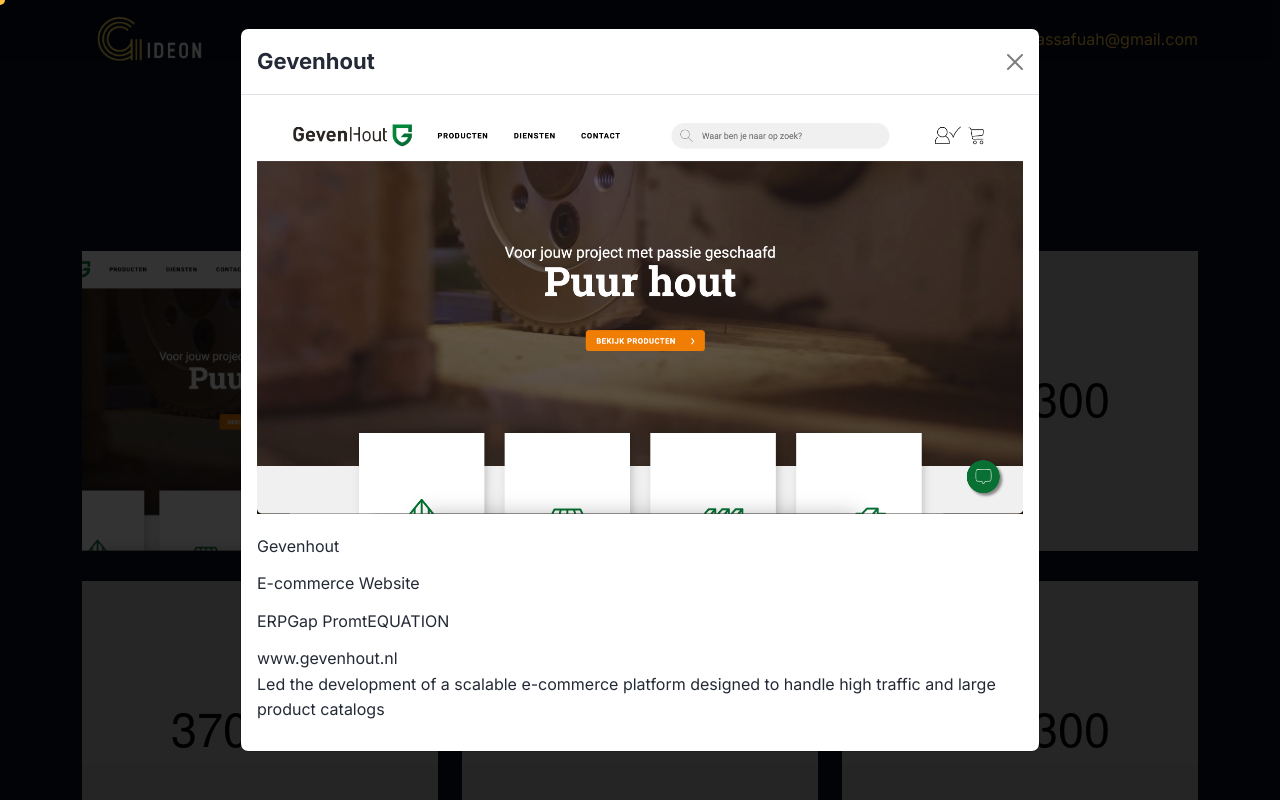
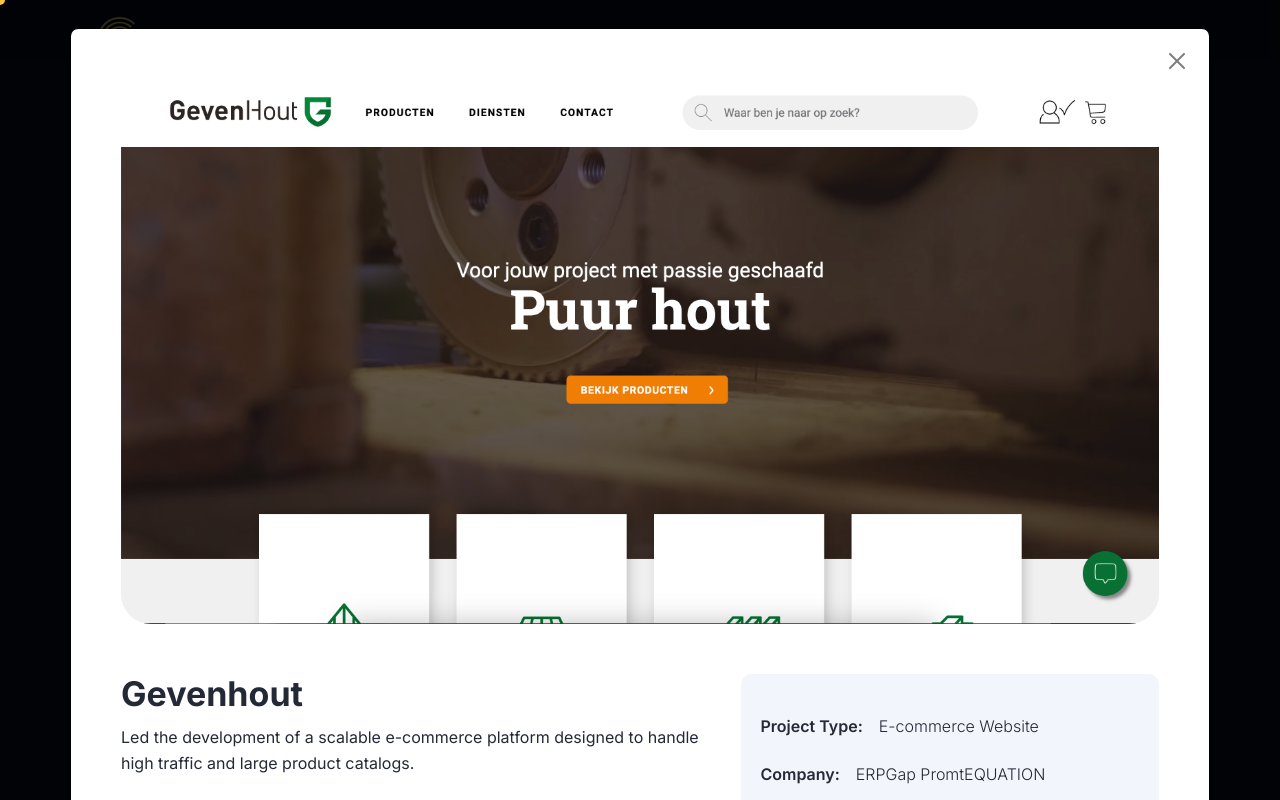
Before and after one commit to Khemy543/portfolio, a React (Vite) app: page / in a window 1280 px wide. Both pictures are taken after a click on the element 260 px from the left and 4530 px from the top of the page. Shown: the part 4130-4930 px from the top of the page. Built offline with nearby package versions, Linux system fonts and the light colour scheme; some icons are missing.

Commit message:
[IMP] add gevenhout description

```diff
--- a/src/Data.json
+++ b/src/Data.json
@@ -17,7 +17,7 @@
       "imgAuthor": "/img/gideon.jpg",
       "bgImgLink": "/images/background/hero-bg-1.jpg",
       "title": "Hi, I am <span>Gideon Assafuah</span>",
-      "text": "I specialize in full-stack development, machine learning, and artificial intelligence. With extensive experience in software engineering and a proven track record of optimizing performance and enhancing user engagement, I'm passionate about leveraging his technical skills to drive innovation in dynamic environments."
+      "text": "I specialize in full-stack development, machine learning, and artificial intelligence. With over <b>5</b> years of experience in software engineering and a proven track record of optimizing performance and enhancing user engagement, I'm passionate about leveraging my technical skills to drive innovation in dynamic environments"
     },
     "homeFourHero": {
       "imgAuthor": "/img/gideon.jpg",
@@ -168,9 +168,10 @@
         "subTitle": "E-commerce Website",
         "company": "ERPGap PromtEQUATION",
         "role": "Software Engineer",
-        "overview": "Led the development of a scalable e-commerce platform designed to handle high traffic and large product catalogs",
+        "overview": "Led the development of a scalable e-commerce platform designed to handle high traffic and large product catalogs.<br/><br/>Implemented caching strategies that improved application performance by 25%. Developed and maintained user interfaces with Nuxt.js, ensuring a responsive and intuitive user experience. Collaborated with QA engineers to identify and resolve software defects, reducing post-release issues by 30%. Optimized backend services to handle high traffic, ensuring reliability and scalability.<br/><br/><b>Challenges and Solutions:</b> <br/><b>Challenge:</b> Handling high volume of concurrent users. <br/> <b>Solution:</b> Implemented efficient caching and load balancing strategies. <br/><b>Challenge:</b> Ensuring seamless user experience across devices. <br/> <b>Solution:</b> Utilized responsive design principles and thorough testing.",
         "technologies": "Nuxt JS, Scss, Docker, Python, Redis Caching",
-        "url": "www.gevenhout.nl",
+        "url": "https://www.gevenhout.nl",
+        "tags": ["React.js", "Node.js", "MongoDB", "Express.js", "Docker", "CI/CD", "AWS"],
         "effect": "fade-up",
         "duration": "500",
         "delay": "200"
--- a/src/components/Hero/Hero.scss
+++ b/src/components/Hero/Hero.scss
@@ -20,9 +20,11 @@
     z-index: 11;
   }
 }
-
-
-
+.st-hero-text {
+  p b {
+    color: $base-color1;
+  }
+}
 
 .st-hero.st-style1 {
   height: 710px;
@@ -331,7 +333,7 @@
   filter: progid:DXImageTransform.Microsoft.gradient(startColorstr='#80ffffff', endColorstr='#00ffffff', GradientType=1);
   border-radius: 50%;
   box-shadow: inset 0 20px 30px rgba(255, 255, 255, 0.3);
-  content: '';
+  content: "";
   height: 180px;
   left: 10px;
   position: absolute;
--- a/src/components/Hero/Hero3.jsx
+++ b/src/components/Hero/Hero3.jsx
@@ -16,7 +16,7 @@
               <img src={imgAuthor} alt="Author Image" />
             </div>
             <h1 data-aos="fade-up" data-aos-duration="800" data-aos-delay="300">{perser(title)}</h1>
-            <p data-aos="fade-up" data-aos-duration="800" data-aos-delay="400">{perser(text)}</p>
+            <p data-aos="fade-up" data-aos-duration="800" data-aos-delay="400">{perser(text.replace('5',  new Date().getFullYear() - 2019))}</p>
             <SocialLinks data={socialData} />
           </div>
         </div>
--- a/src/components/Modal/Modal.jsx
+++ b/src/components/Modal/Modal.jsx
@@ -1,31 +1,61 @@
-import './Modal.scss';
+import "./Modal.scss";
+import parser from 'html-react-parser';
 
 const Modal = ({ data, modalClose }) => {
   const modalStyle = {
-    backgroundColor: 'rgba(0,0,0,0.8)',
-    display: 'block',
+    backgroundColor: "rgba(0,0,0,0.8)",
+    display: "block",
   };
   return (
-    <div className="modal show fade bd-example-modal-lg" style={modalStyle}>
-      <div className="modal-dialog modal-lg">
+    <div className="modal show fade bd-example-modal-xl" style={modalStyle}>
+      <div className="modal-dialog modal-xl">
         <div className="modal-content">
-          <div className="modal-header">
-            <h4 className="modal-title">{data.title}</h4>
+
             <button
               type="button"
               className="btn-close"
               onClick={modalClose}
             ></button>
-          </div>
           <div className="modal-body">
             <div className="st-flex-center">
               <img src={data.imgLinkLg} />
             </div>
-            <p className="modal-subtitle">{data.title}</p>
-            <p className="modal-subtitle">{data.subTitle}</p>
-            <p className="modal-subtitle">{data.company}</p>
-            <a className="modal-subtitle" href={data.url} target='_blank' >{data.url}</a>
-            <p className="modal-subtitle">{data.overview}</p>
+            <div className="row">
+              <div className="col-lg-7">
+                <h2 className="modal-subtitle">{data.title}</h2>
+                <p className="modal-subtitle">{parser(data.overview)}</p>
+              </div>
+              <div className="col">
+                <div className="project-info">
+                  <div className="project-info__item">
+                    <p className="modal-subtitle bold">Project Type:</p>
+                    <p className="modal-subtitle light">{data.subTitle}</p>
+                  </div>
+                  <div className="project-info__item">
+                    <p className="modal-subtitle bold">Company:</p>
+                    <p className="modal-subtitle light">{data.company}</p>
+                  </div>
+                  <div className="project-info__item">
+                    <p className="modal-subtitle bold">Role:</p>
+                    <p className="modal-subtitle light">{data.role}</p>
+                  </div>
+                  <div className="project-info__item">
+                    <p className="modal-subtitle bold">Technologies:</p>
+                    <p className="modal-subtitle light">{data.technologies}</p>
+                  </div>
+
+                  <a
+                    className="st-btn st-style1 st-color1"
+                    style={{ marginTop: "20px" }}
+                    href={data.url}
+                    target="_blank"
+                    rel="noreferrer"
+                  >
+                    VIEW LIVE
+                  </a>
+                </div>
+              </div>
+            </div>
           </div>
         </div>
       </div>
--- a/src/components/Modal/Modal.scss
+++ b/src/components/Modal/Modal.scss
@@ -5,7 +5,37 @@
   color: $base-color4;
 }
 
-.modal-body img {
+.btn-close {
+  position: absolute;
+  top: 20px;
+  right: 20px;
+  cursor: pointer;
+  z-index: 10;
+}
+.modal-body {
+  padding: 50px !important;
+  img {
+    width: 100%;
+    margin-bottom: 50px;
+    border-radius: 30px;
+  }
+}
+.project-info {
+  background-color: #f3f5fc;
   width: 100%;
-  margin-bottom: 20px;
+  padding: 40px 45px 45px 20px;
+  border-radius: 10px;
+
+  &__item {
+    display: flex;
+    column-gap: 1rem;
+    margin-bottom: 10px;
+  }
+
+  .bold {
+    font-weight: 600;
+  }
+  .light {
+    font-weight: 300;
+  }
 }
```
Also changed, not shown: 1 other file (tests, documents, lock files or other folders). Lines whose indentation alone changed are shown as unchanged.
